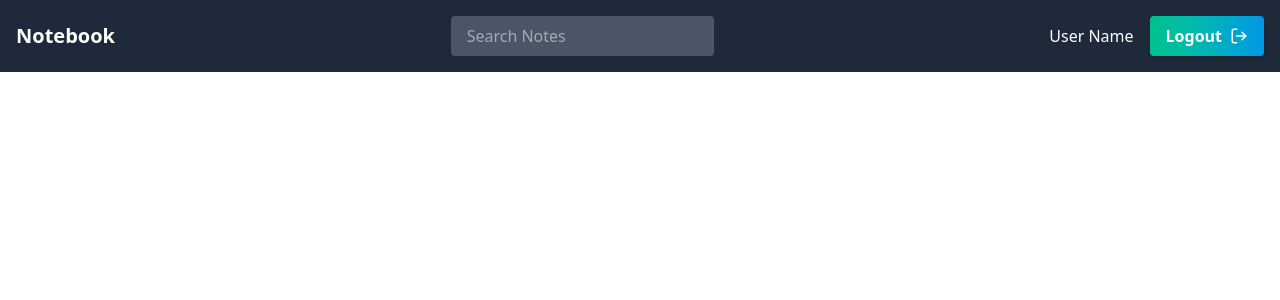
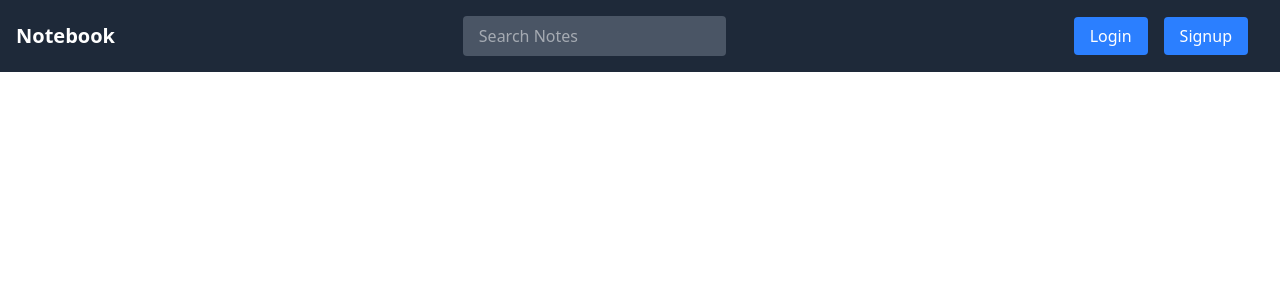
Before and after one commit to amirhamza24/notebook, a React (Vite) app in the folder frontend/: page / in a window 1280 px wide. Shown: the top 300 px of the page. Built offline with nearby package versions, Linux system fonts and the light colour scheme.

Commit message:
navbar design complete with dropdown

```diff
--- a/frontend/src/components/Navbar.jsx
+++ b/frontend/src/components/Navbar.jsx
@@ -1,9 +1,34 @@
-import React from "react";
+import React, { useState, useRef, useEffect } from "react";
 import { Link } from "react-router-dom";
 import Button from "./Button";
-import { FiLogOut } from "react-icons/fi";
+import { FiLogOut, FiUser } from "react-icons/fi";
+import { useAuth } from "../context/ContextProvider";
 
 export default function Navbar() {
+  const { user } = useAuth();
+  const [openDropdown, setOpenDropdown] = useState(false);
+  const dropdownRef = useRef(null);
+
+  console.log("user", user);
+
+  const handleToggleDropdown = () => {
+    setOpenDropdown(!openDropdown);
+  };
+
+  // Close dropdown when clicking outside
+  useEffect(() => {
+    const handleClickOutside = (event) => {
+      if (dropdownRef.current && !dropdownRef.current.contains(event.target)) {
+        setOpenDropdown(false);
+      }
+    };
+
+    document.addEventListener("mousedown", handleClickOutside);
+    return () => {
+      document.removeEventListener("mousedown", handleClickOutside);
+    };
+  }, []);
+
   return (
     <div>
       <nav className="bg-gray-800 p-4 text-white flex justify-between items-center">
@@ -17,25 +42,48 @@ export default function Navbar() {
           className="bg-gray-600 px-4 py-2 rounded"
         />
 
-        <div>
-          <span className="mr-4">User Name</span>
+        <div className="relative" ref={dropdownRef}>
+          {!user ? (
+            <>
+              <Link to="/login" className="bg-blue-500 px-4 py-2 rounded mr-4">
+                Login
+              </Link>
 
-          {/* <Link to="/login" className="bg-blue-500 px-4 py-2 rounded mr-4">
-            Login
-          </Link>
+              <Link
+                to="/register"
+                className="bg-blue-500 px-4 py-2 rounded mr-4"
+              >
+                Signup
+              </Link>
+            </>
+          ) : (
+            <>
+              <button
+                onClick={handleToggleDropdown}
+                className="flex items-center justify-center w-10 h-10 rounded-full bg-gray-600 hover:bg-gray-700 cursor-pointer"
+              >
+                <FiUser className="text-white text-xl" />
+              </button>
 
-          <Link to="/register" className="bg-blue-500 px-4 py-2 rounded mr-4">
-            Signup
-          </Link> */}
-
-          {/* <button className="btn-primary">Logout</button> */}
-          <Link to="/login">
-            <Button className="px-4">
-              <span className="flex items-center gap-2">
-                Logout <FiLogOut className="text-white text-lg" />
-              </span>
-            </Button>
-          </Link>
+              {/* Dropdown */}
+              {openDropdown && (
+                <div className="absolute right-0 mt-2 w-[250px] h-40 bg-white text-black rounded z-50 space-y-2 flex flex-col justify-center items-center shadow-[0_0_40px_0_rgba(0,0,0,0.2)]  bg-[linear-gradient(to_top_right,#FCF2ED,#E8F5FA)]">
+                  <div className="text-2xl px-4 text-center font-semibold flex items-center justify-center h-full">
+                    {user.name}
+                  </div>
+                  <div className="w-full border-b-[.5px] border-gray-300 my-0"></div>
+                  <Link
+                    className="flex items-center justify-center h-full"
+                    to="/login"
+                  >
+                    <Button className="text-left px-6 py-2 flex justify-center items-center gap-2">
+                      Logout <FiLogOut />
+                    </Button>
+                  </Link>
+                </div>
+              )}
+            </>
+          )}
         </div>
       </nav>
     </div>
--- /dev/null
+++ b/frontend/src/context/ContextProvider.jsx
@@ -0,0 +1,23 @@
+import React, { createContext, useContext, useState } from "react";
+
+const authContext = createContext();
+
+const ContextProvider = ({ children }) => {
+  const [user, setUser] = useState(null);
+
+  const login = (user) => {
+    setUser(user);
+  };
+
+  // const logout = () => {
+  //   setUser(null);
+  // };
+  return (
+    <authContext.Provider value={{ user, login }}>
+      {children}
+    </authContext.Provider>
+  );
+};
+export const useAuth = () => useContext(authContext);
+
+export default ContextProvider;
--- a/frontend/src/main.jsx
+++ b/frontend/src/main.jsx
@@ -2,11 +2,12 @@ import { StrictMode } from "react";
 import { createRoot } from "react-dom/client";
 import "./index.css";
 import App from "./App.jsx";
+import ContextProvider from "./context/ContextProvider.jsx";
 // IMPORTANT: react-toastify css
 // import "react-toastify/dist/ReactToastify.css";
 
 createRoot(document.getElementById("root")).render(
-  <StrictMode>
+  <ContextProvider>
     <App />
-  </StrictMode>
+  </ContextProvider>
 );
--- a/frontend/src/pages/Login.jsx
+++ b/frontend/src/pages/Login.jsx
@@ -5,6 +5,7 @@ import "react-toastify/dist/ReactToastify.css";
 import axios from "axios";
 import { Link, useNavigate } from "react-router-dom";
 import { useEffect } from "react";
+import { useAuth } from "../context/ContextProvider";
 
 export default function Login() {
   const [showPassword, setShowPassword] = useState(false);
@@ -13,6 +14,8 @@ export default function Login() {
   const navigate = useNavigate();
   const [loading, setLoading] = useState(false);
   const [dots, setDots] = useState("");
+
+  const { login } = useAuth();
 
   // Loading dots
   useEffect(() => {
@@ -58,6 +61,7 @@ export default function Login() {
       );
       console.log("api response: ", response);
       if (response.data.success) {
+        login(response.data.user);
         toast.success(response.data.message);
 
         localStorage.setItem("token", response.data.token);
```
Also changed, not shown: frontend/public/cyan_blur.png (added), frontend/public/red_blur.png (added).
